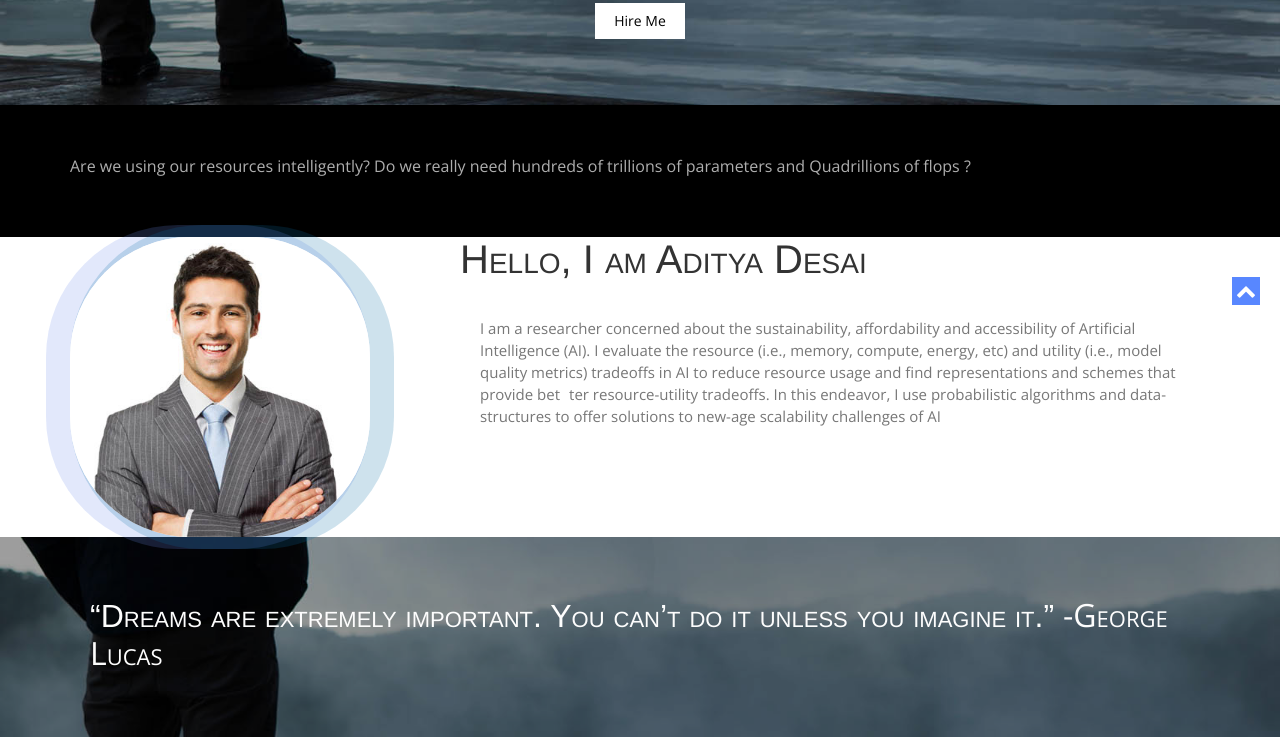
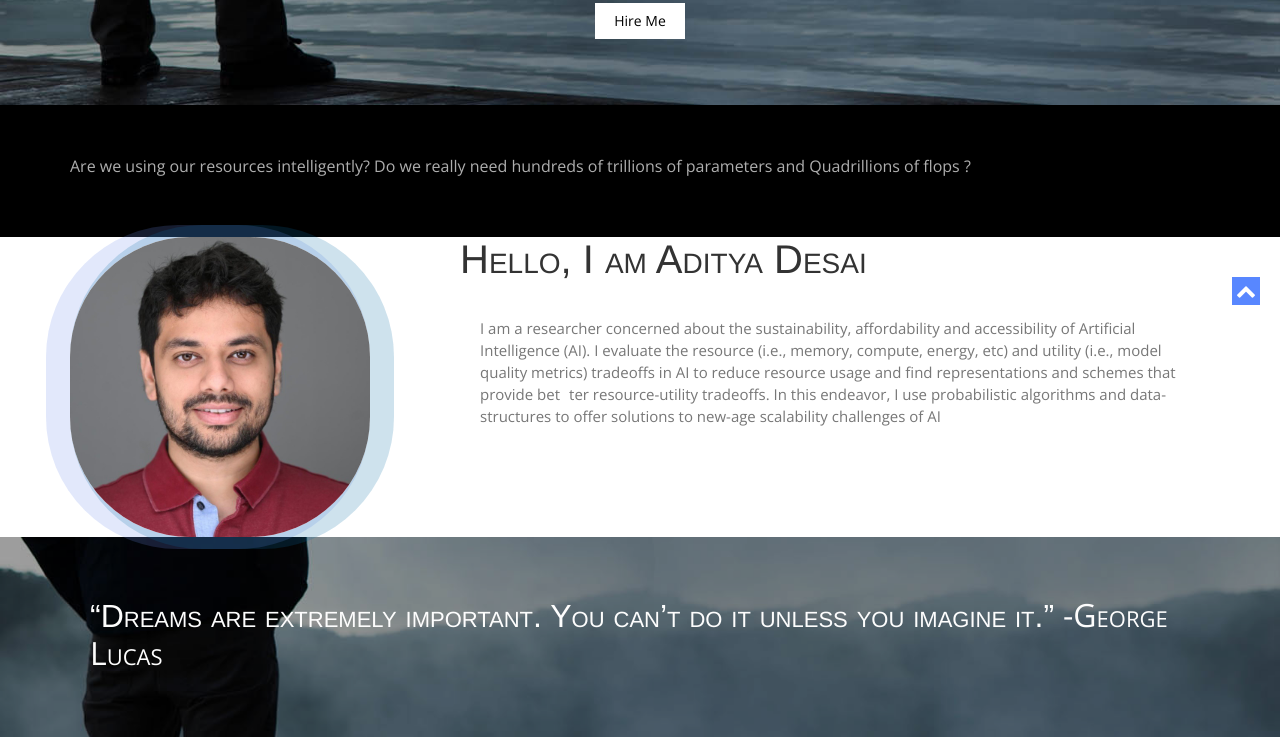
Before and after one commit to apd10/testpage, a plain HTML site: page index.html in a window 1280 px wide. Shown: the part 475-1212 px from the top of the page. Drawn offline with nearby package versions, Linux system fonts and the light colour scheme.

Commit message:
Update index.html

```diff
--- a/index.html
+++ b/index.html
@@ -85,7 +85,7 @@
   <div class="container">
     <div class="row">
       <!-- item -->
-      <div class="col-md-4 tileBox"> <img src="images/photo-1.jpg" alt="me"/> </div>
+      <div class="col-md-4 tileBox"> <img src="images/myphoto.jpg" alt="me"/> </div>
       <div class="col-md-8 tileBox">
         <div class="txtHead">
           <h2>Hello, I am Aditya Desai</h2>
```
